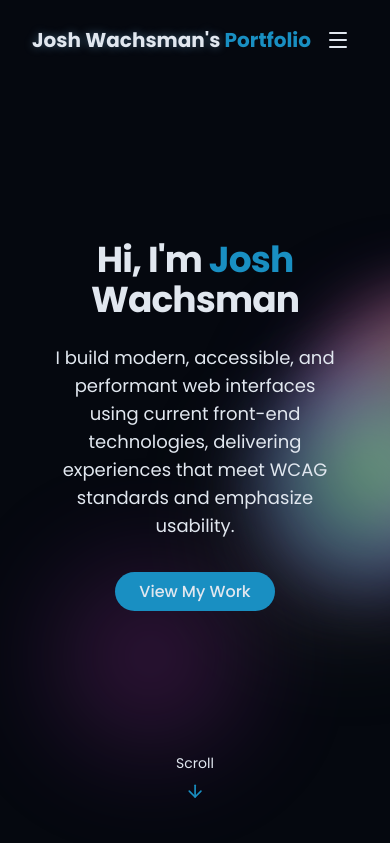
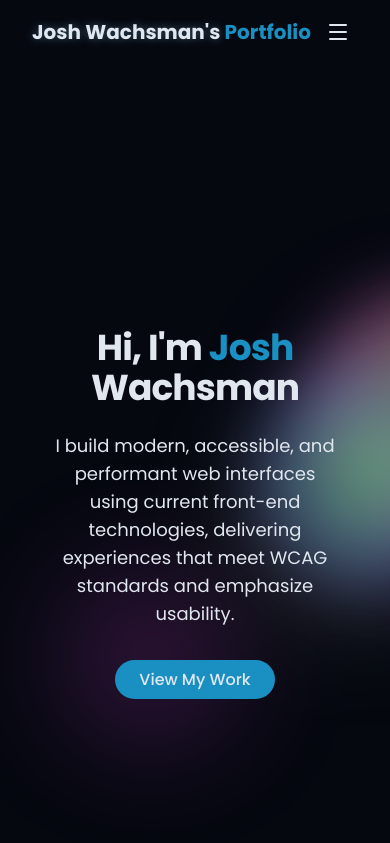
Before and after one commit to jwachs2412/MyPortfolio, a React (Vite) app: page / in a window 390 px wide. Shown: the top 843 px of the page. Built offline with nearby package versions, Linux system fonts and the light colour scheme.

Commit message:
updated the viewport meta tag and updated how navbar acts on mobile and desktop

```diff
--- a/index.html
+++ b/index.html
@@ -3,7 +3,7 @@
   <head>
     <meta charset="UTF-8" />
     <link rel="icon" type="image/svg+xml" href="/favicon.png" />
-    <meta name="viewport" content="width=device-width, initial-scale=1.0" />
+    <meta name="viewport" content="width=device-width, initial-scale=1, viewport-fit=cover" />
     <meta name="author" content="Josh Wachsman" />
     <meta name="keywords" content="React, JavaScript, HTML, CSS, SASS, Python, SQL, jQuery" />
     <meta name="description" content="Josh Wachsman - Expert web developer specializing in responsive design, modern web applications, front-end and back-end development." />
--- a/src/components/Navbar.jsx
+++ b/src/components/Navbar.jsx
@@ -24,15 +24,21 @@ export const Navbar = () => {
   }, [])
 
   useEffect(() => {
-    if (isMenuOpen) {
-      document.body.style.overflow = "hidden"
-    } else {
-      document.body.style.overflow = ""
-    }
+    document.body.style.overflow = isMenuOpen ? "hidden" : ""
   }, [isMenuOpen])
 
+  // approximate nav height (used to push content down)
+  const navHeight = isScrolled ? 72 : 88
+
   return (
-    <nav className={cn("fixed top-0 w-full z-40 transition-all duration-300", isScrolled ? "py-3 bg-background/80 backdrop-blur-md shadow-xs" : "py-5")}>
+    <>
+      <nav
+        // adds breathing room + safe area inset
+        style={{
+          paddingTop: "calc(env(safe-area-inset-top, 0px) + 0.75rem)" // adds ~12px top gap
+        }}
+        className={cn("fixed top-0 left-0 right-0 z-40 w-full transition-[padding,background,backdrop-filter] duration-300 ease-in-out", isScrolled ? "py-2 bg-background/80 backdrop-blur-md shadow-xs" : "py-4 bg-transparent")}
+      >
         <div className="container flex items-center justify-between">
           <a className="text-xl font-bold text-primary flex items-center" href="#hero">
             <span className="relative z-10">
@@ -40,7 +46,7 @@ export const Navbar = () => {
             </span>
           </a>
 
-        {/* desktop nav */}
+          {/* Desktop nav */}
           <div className="hidden md:flex space-x-8 me-8">
             {navItems.map((item, key) => (
               <a key={key} href={item.href} className="text-foreground/80 hover:text-primary transition-colors duration-300">
@@ -49,13 +55,19 @@ export const Navbar = () => {
             ))}
           </div>
 
-        {/* mobile nav */}
-
+          {/* Mobile toggle */}
           <button onClick={() => setIsMenuOpen(prev => !prev)} className="md:hidden p-2 text-foreground z-50" aria-label={isMenuOpen ? "Close Menu" : "Open Menu"}>
-          {isMenuOpen ? <X size={24} /> : <Menu size={24} />}{" "}
+            {isMenuOpen ? <X size={24} /> : <Menu size={24} />}
           </button>
 
-        <div className={cn("fixed top-0 left-0 right-0 z-40 flex flex-col items-center justify-center bg-background/95 backdrop-blur-md transition-transform duration-300 md:hidden min-h-[100dvh]", isMenuOpen ? "translate-y-0" : "-translate-y-full")}>
+          {/* Mobile menu */}
+          <div
+            className={cn("fixed top-0 left-0 right-0 z-40 flex flex-col items-center justify-center bg-background/95 backdrop-blur-md transition-transform duration-300 md:hidden", isMenuOpen ? "translate-y-0" : "-translate-y-full")}
+            style={{
+              minHeight: "100svh",
+              paddingTop: "calc(env(safe-area-inset-top, 0px) + 0.75rem)"
+            }}
+          >
             <div className="flex flex-col space-y-8 text-xl">
               {navItems.map((item, key) => (
                 <a key={key} href={item.href} className="text-foreground/80 hover:text-primary transition-colors duration-300" onClick={() => setIsMenuOpen(false)}>
@@ -66,5 +78,13 @@ export const Navbar = () => {
           </div>
         </div>
       </nav>
+
+      {/* pushes page content below navbar safely */}
+      <div
+        style={{
+          height: `calc(${navHeight}px + env(safe-area-inset-top, 0px))`
+        }}
+      />
+    </>
   )
 }
```
Lines whose indentation alone changed are shown as unchanged.
